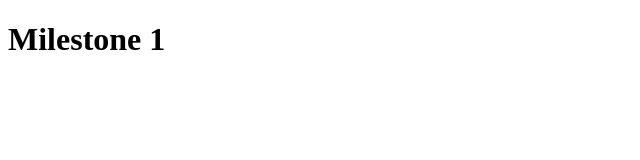
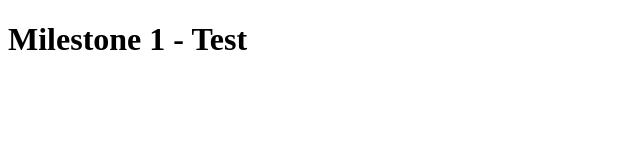
Before and after one commit to Ace1012/Jenkins-Practice, a website: page index.html in a window 1280 px wide. Shown: the whole page, without its empty margins (0-640 px from the left). Drawn offline with Linux system fonts and the light colour scheme.

Commit message:
- Text edit

```diff
--- a/index.html
+++ b/index.html
@@ -6,6 +6,6 @@
     <title>Document</title>
 </head>
 <body>
-    <h1>Milestone 1</h1>
+    <h1>Milestone 1 - Test</h1>
 </body>
 </html>
```
